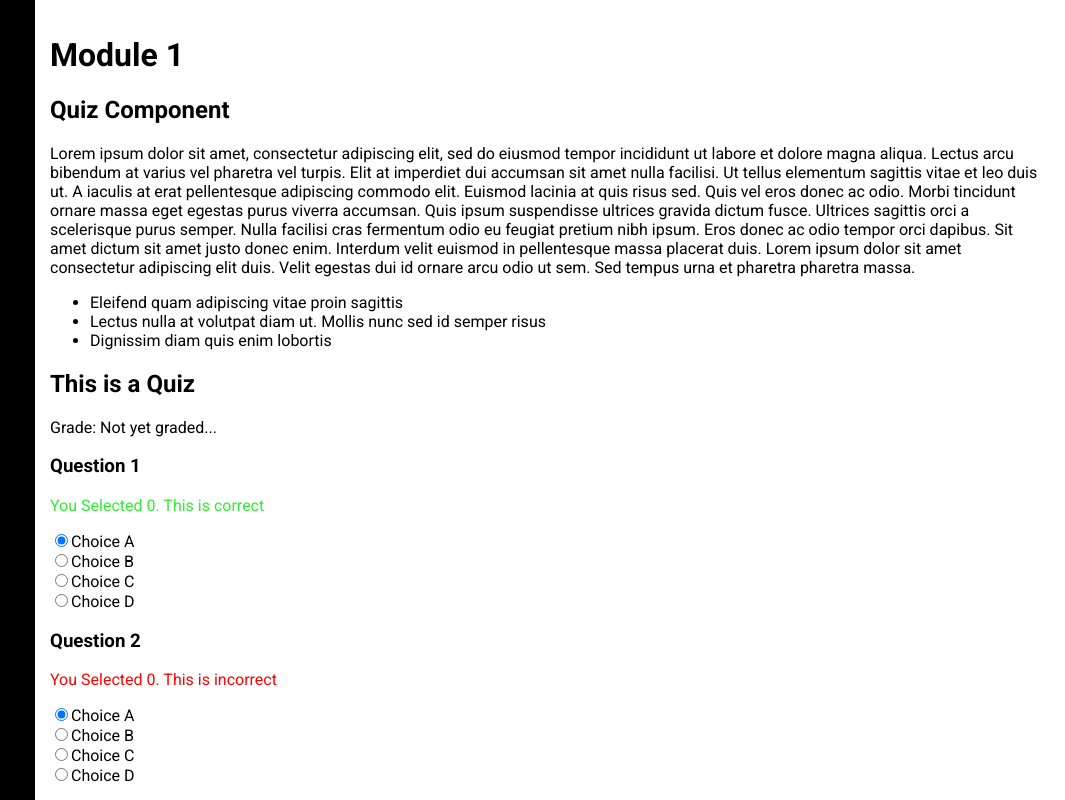
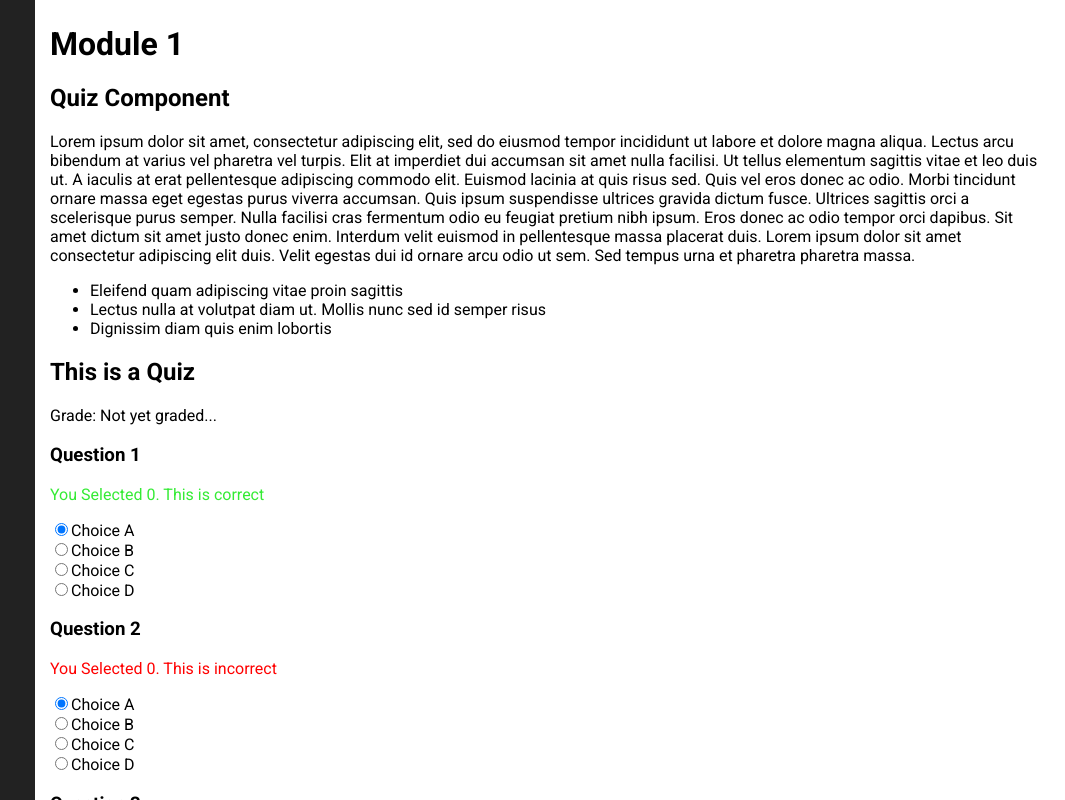
Before and after one commit to bressler1995/CourseBridge, a React (Vite) app: page / in a window 1280 px wide. Shown: the whole page, without its empty margins (215-1280 px from the left). Built offline with nearby package versions, Linux system fonts and the light colour scheme.

Commit message:
Adjust padding for content area

```diff
--- a/src/App.css
+++ b/src/App.css
@@ -17,7 +17,7 @@ h1, h2, h3, h4, h5, h6, p, span, a, ul, li, ol, div, label, form, input {
     display: block;
     position: absolute;
     height: 100%;
-    background-color: #000;
+    background-color: #222;
     left: 0;
     width: 250px;
 }
@@ -31,5 +31,11 @@ h1, h2, h3, h4, h5, h6, p, span, a, ul, li, ol, div, label, form, input {
     width: calc(100% - 250px);
     overflow-y: auto;
     padding: 15px;
+    padding-top: 25px;
+    padding-bottom: 25px;
     box-sizing: border-box;
 }
+
+.os101App .os101Content h1 {
+    margin-top: 0;
+}
```
